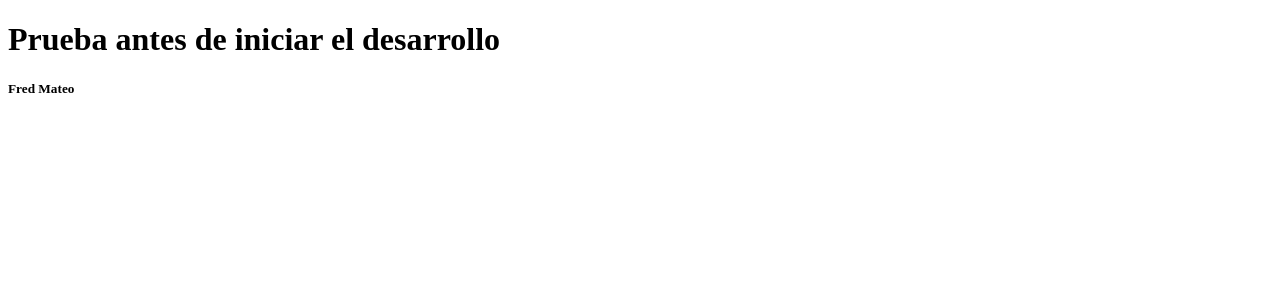
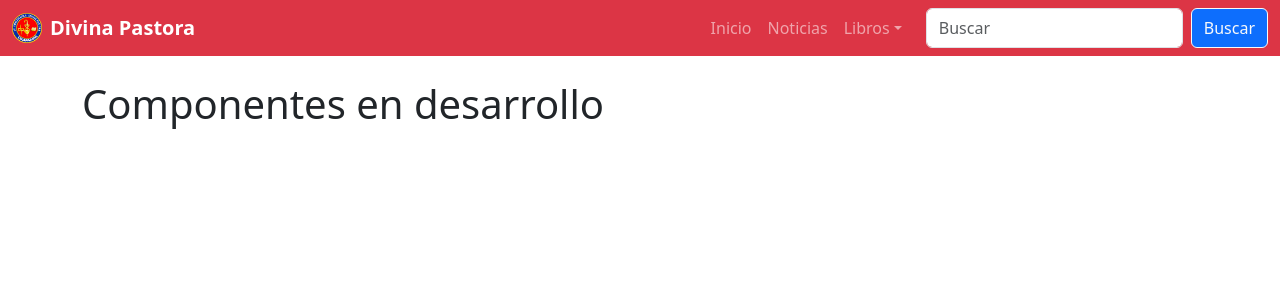
Before and after one commit to FredyMateoCode/biblioteca-frontend, a React (Vite) app: page / in a window 1280 px wide. Shown: the top 300 px of the page. Built offline with nearby package versions, Linux system fonts and the light colour scheme.

Commit message:
Diseño y adaptación de Navbar

```diff
--- a/package.json
+++ b/package.json
@@ -10,7 +10,10 @@
     "preview": "vite preview"
   },
   "dependencies": {
+    "@popperjs/core": "^2.11.8",
+    "bootstrap": "^5.3.6",
     "react": "^19.1.0",
+    "react-bootstrap": "^2.10.10",
     "react-dom": "^19.1.0"
   },
   "devDependencies": {
--- a/src/App.jsx
+++ b/src/App.jsx
@@ -1,12 +1,15 @@
 import { useState } from 'react' // Función para manejar estados dentro de los componentes.
+
+/*Desarrollo*/
+import Navbar from './componentes/Navbar';//importamos el componente Navbar
 
 function App() {
 
   return (
     <>
-      <div>
-        <h1>Prueba antes de iniciar el desarrollo</h1>
-        <h5>Fred Mateo</h5>
+      <Navbar />
+      <div className="container mt-4">
+        <h1>Componentes en desarrollo</h1>
       </div>
     </>
   )
--- /dev/null
+++ b/src/componentes/Navbar.jsx
@@ -0,0 +1,67 @@
+import Button from 'react-bootstrap/Button';
+import Container from 'react-bootstrap/Container';
+import Form from 'react-bootstrap/Form';
+import Nav from 'react-bootstrap/Nav';
+import Navbar from 'react-bootstrap/Navbar';
+import NavDropdown from 'react-bootstrap/NavDropdown';
+import Offcanvas from 'react-bootstrap/Offcanvas';
+
+function Navbar001() {
+  const expand = 'lg';
+
+  return (
+    <Navbar expand={expand} className="bg-danger mb-3" variant="dark">
+      <Container fluid>
+        <Navbar.Brand href="#" className="fw-bold">
+          <img
+            src="./public/Logo.png"
+            alt="Logo"
+            width="30"
+            height="30"
+            className="d-inline-block align-top me-2"
+          />
+          Divina Pastora
+        </Navbar.Brand>
+        <Navbar.Toggle aria-controls={`offcanvasNavbar-expand-${expand}`} />
+        <Navbar.Offcanvas
+          id={`offcanvasNavbar-expand-${expand}`}
+          aria-labelledby={`offcanvasNavbarLabel-expand-${expand}`}
+          placement="end"
+        >
+          <Offcanvas.Header closeButton>
+            <Offcanvas.Title id={`offcanvasNavbarLabel-expand-${expand}`}>
+              Menú
+            </Offcanvas.Title>
+          </Offcanvas.Header>
+          <Offcanvas.Body>
+            <Nav className="justify-content-end flex-grow-1 pe-3">
+              <Nav.Link href="#action1">Inicio</Nav.Link>
+              <Nav.Link href="#action2">Noticias</Nav.Link>
+              <NavDropdown
+                title="Libros"
+                id={`offcanvasNavbarDropdown-expand-${expand}`}
+              >
+                <NavDropdown.Item href="#action3">Ciencias Sociales</NavDropdown.Item>
+                <NavDropdown.Item href="#action4">Literatura</NavDropdown.Item>
+                <NavDropdown.Item href="#action4">Matemática</NavDropdown.Item>
+                <NavDropdown.Item href="#action4">Historia y Geografía</NavDropdown.Item>
+              </NavDropdown>
+            </Nav>
+            <Form className="d-flex">
+              <Form.Control
+                type="search"
+                placeholder="Buscar"
+                className="me-2"
+                aria-label="Search"
+              />
+              <Button className="bg-primary" variant="outline-light">Buscar</Button>
+            </Form>
+          </Offcanvas.Body>
+        </Navbar.Offcanvas>
+      </Container>
+    </Navbar>
+  );
+}
+
+
+export default Navbar001;
```
Also changed, not shown: src/main.jsx (+9 -0 lines), public/Logo.png (added), 1 other file (tests, documents, lock files or other folders).
